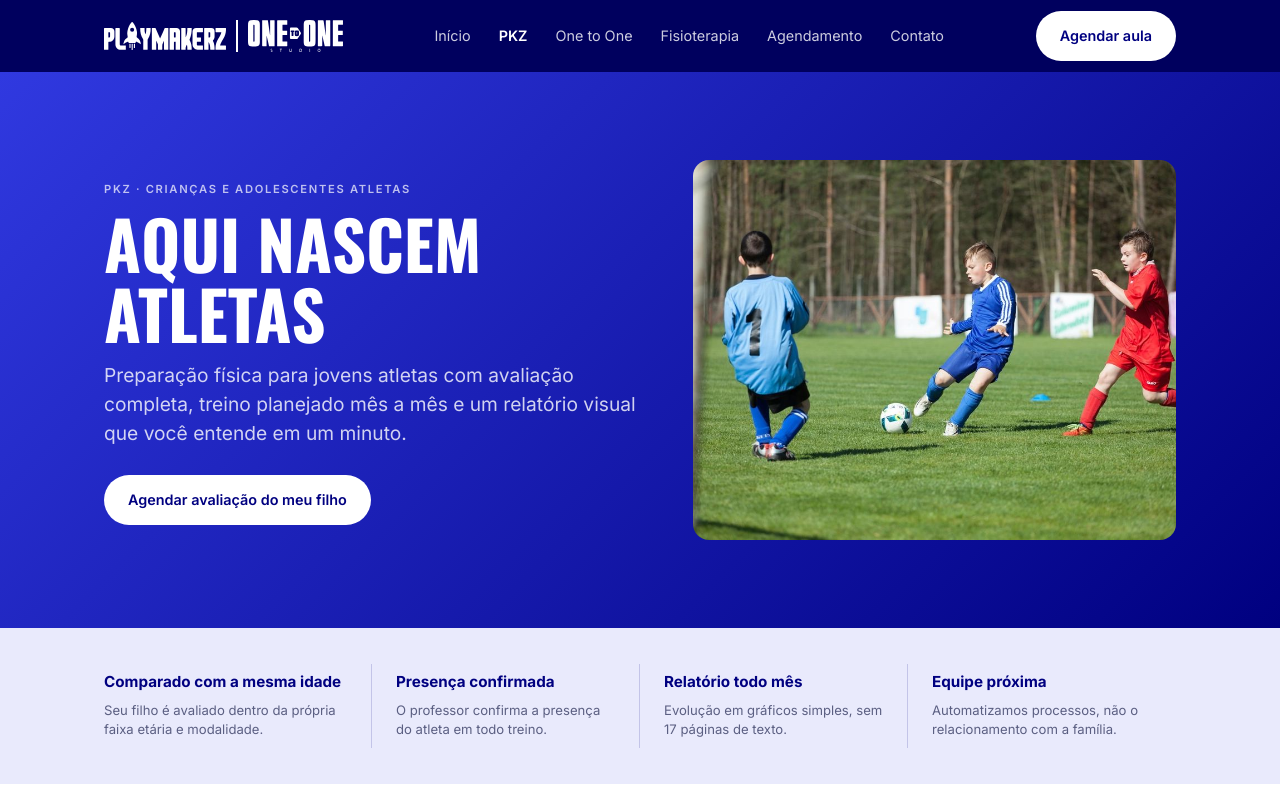
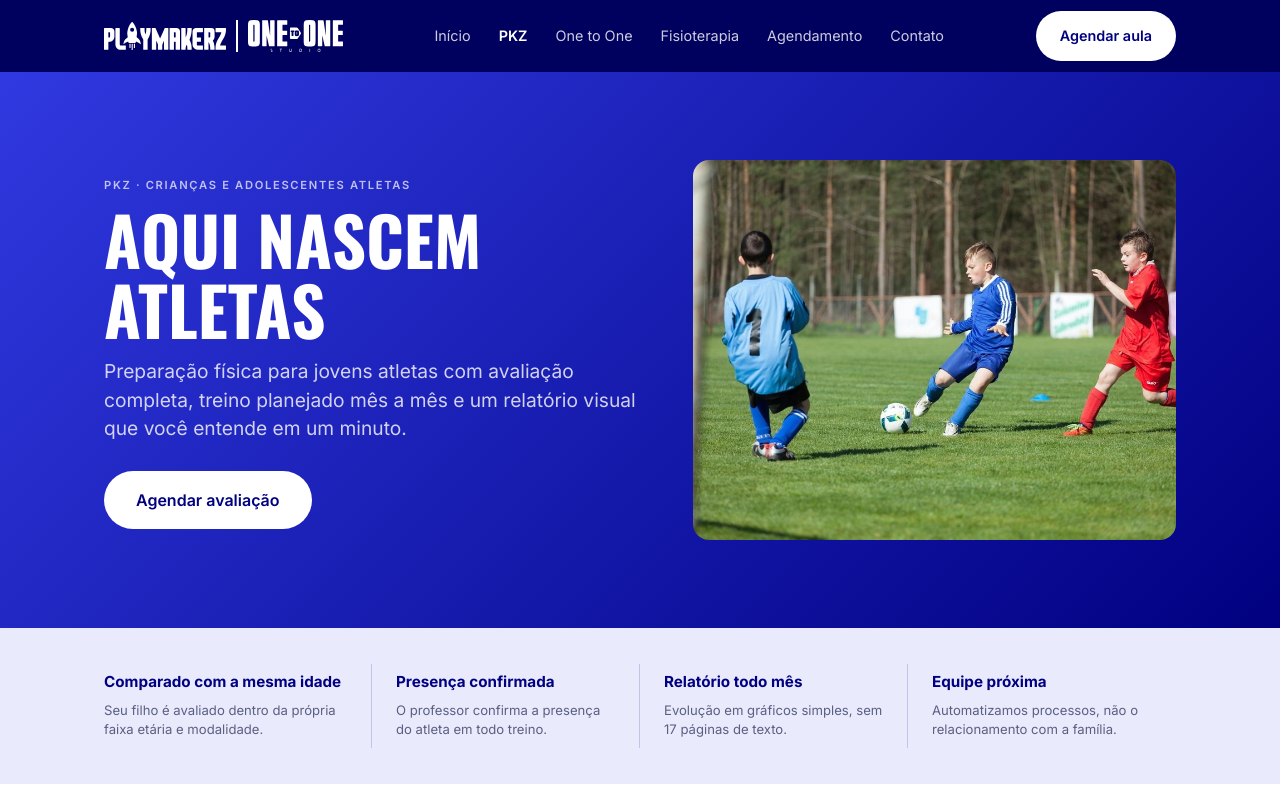
Before and after one commit to leomautone/PFE-2026-2-AP2-Grupo3-terca-react, a React (Vite) app: page /pkz in a window 1280 px wide. Shown: the top 800 px of the page. Built offline with nearby package versions, Linux system fonts and the light colour scheme.

Commit message:
aumenta o botao da hero no computador e troca o texto do botao da pkz

```diff
--- a/src/pages/pkz/PkzJoao.jsx
+++ b/src/pages/pkz/PkzJoao.jsx
@@ -14,7 +14,7 @@ export default function PkzJoao() {
               Preparação física para jovens atletas com avaliação completa, treino planejado mês a mês e um relatório visual que você entende em um minuto.
             </p>
             <div className="hero-acoes">
-              <Link className="botao botao-claro" to="/agendamento">Agendar avaliação do meu filho</Link>
+              <Link className="botao botao-claro" to="/agendamento">Agendar avaliação</Link>
             </div>
           </div>
           <img
--- a/src/styles/base.css
+++ b/src/styles/base.css
@@ -276,6 +276,16 @@ img.foto {
 }
 
 /* sobre fundo escuro: botão branco com texto azul */
+/* botão da hero um pouco maior no computador */
+@media (min-width: 801px) {
+  .hero-botoes .botao,
+  .hero-acoes .botao,
+  .fisio-acoes .botao {
+    padding: 15px 30px;
+    font-size: 1rem;
+  }
+}
+
 .botao-claro {
   background: var(--branco);
   color: var(--azul-marinho);
```
Also changed, not shown: 1 other file (tests, documents, lock files or other folders).
